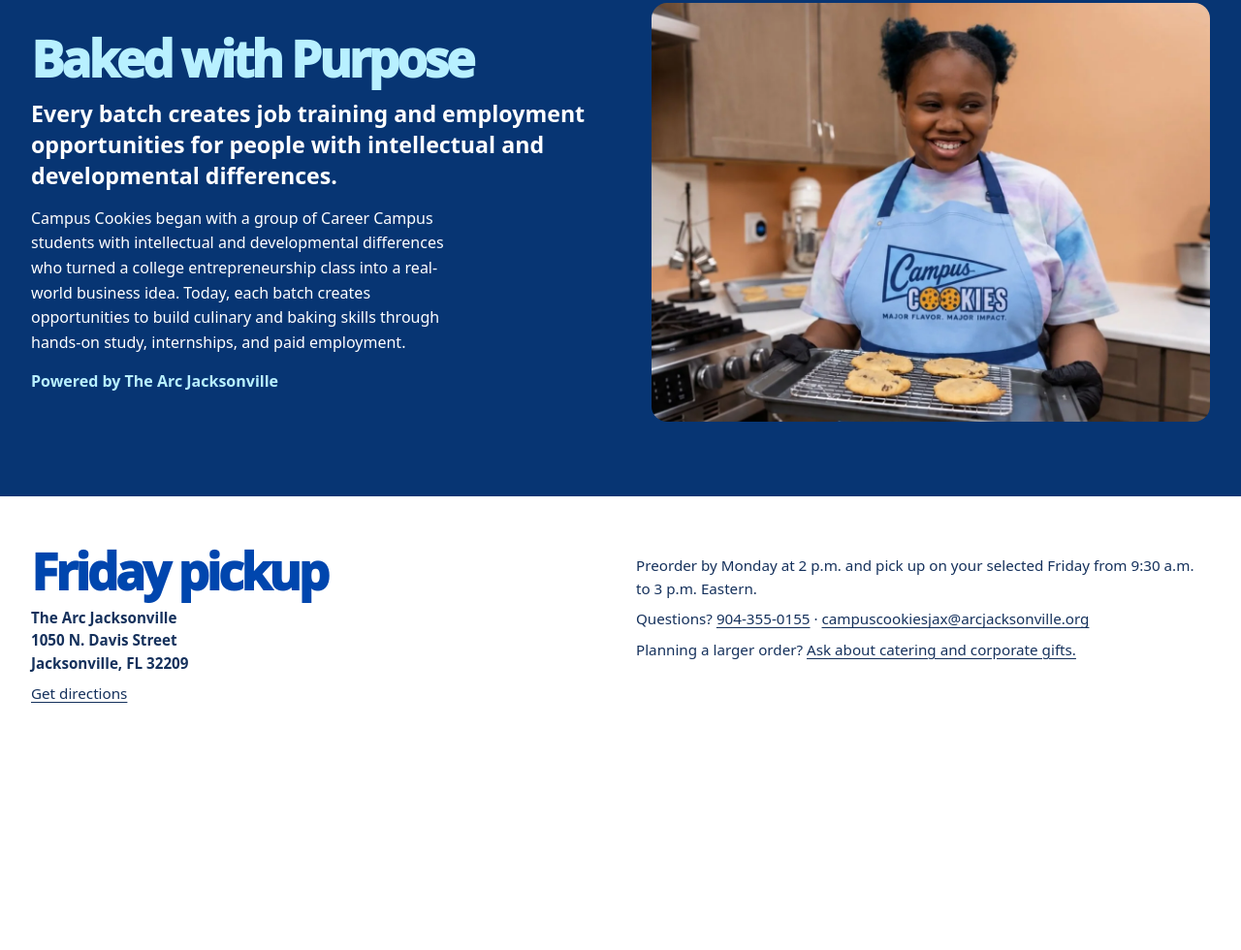
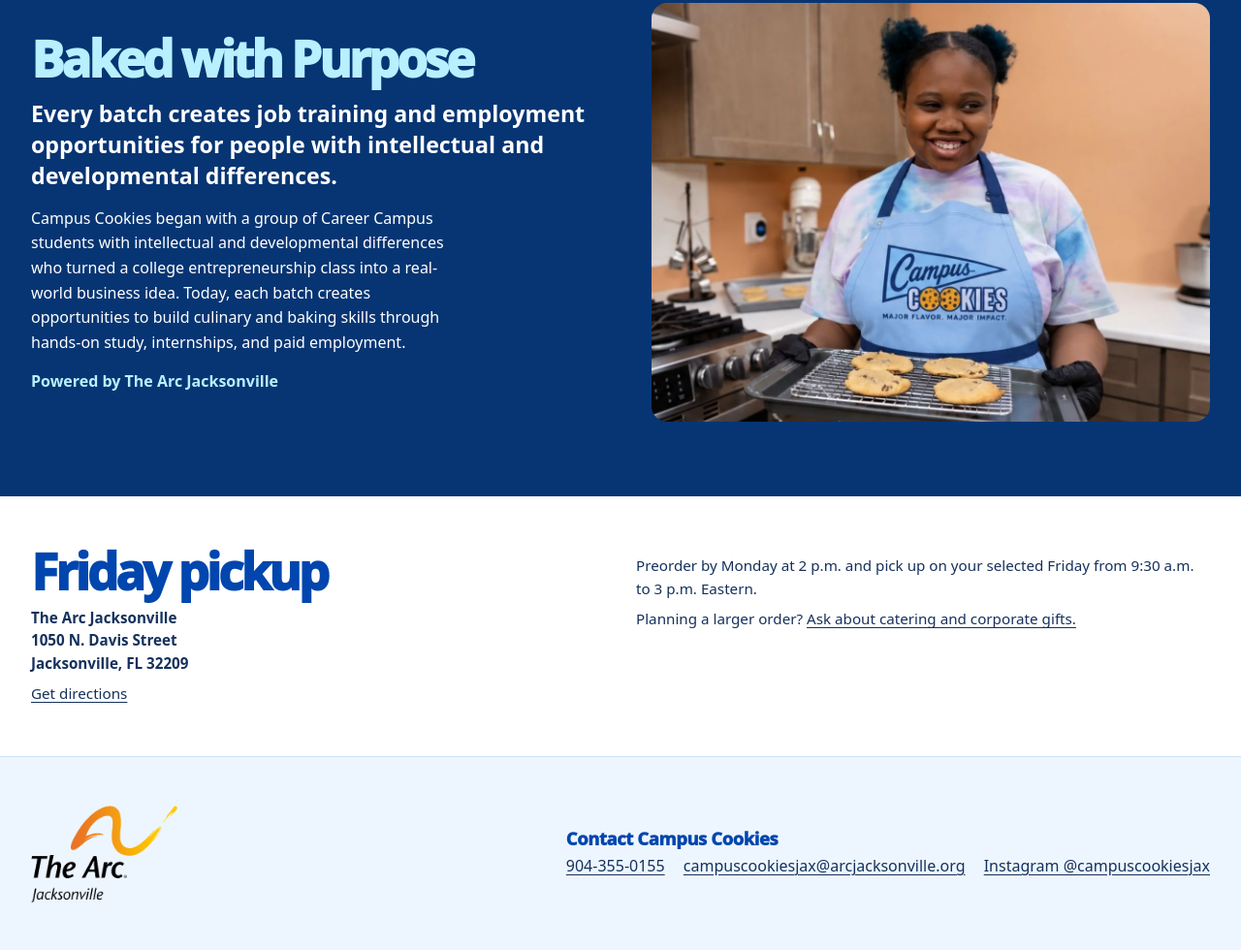
Before and after one commit to sarahtroup/Campuscookies, a plain HTML site: page index.html in a window 1280 px wide. Shown: the part 1943-2923 px from the top of the page at 97% size. Before the commit the page ends 2723 px from the top, so only its background shows below. Drawn offline with Linux system fonts and the light colour scheme.

Commit message:
Add The Arc Jacksonville logo and Campus Cookies contact footer

```diff
--- a/index.html
+++ b/index.html
@@ -129,6 +129,14 @@ h2{color:var(--blue);font-size:clamp(1.65rem,4vw,3.55rem);line-height:.98;letter
 .skip{position:absolute;left:1rem;top:1rem;transform:translateY(-200%);z-index:5;background:white;padding:.5rem}
 .skip:focus{transform:none}
 @media(max-width:42rem){.story{grid-template-columns:1fr}}
+.site-footer{background:#edf6ff;border-top:1px solid #d0e0f1;padding:clamp(1.5rem,4vw,3rem) 0}
+.footer-inner{display:flex;align-items:center;justify-content:space-between;gap:1.25rem 2.5rem;flex-wrap:wrap}
+.footer-arc{display:inline-block}
+.footer-arc img{width:clamp(7rem,15vw,9.5rem)}
+.footer-contact h2{font-size:1.15rem;letter-spacing:-.02em;margin-bottom:.5rem}
+.footer-contact ul{display:flex;flex-wrap:wrap;gap:.45rem 1.2rem;padding:0;margin:0;list-style:none}
+.footer-contact a{text-underline-offset:.2em;overflow-wrap:anywhere}
+@media(max-width:42rem){.footer-contact ul{flex-direction:column}}
 </style>
 </head>
 <body>
@@ -197,12 +205,24 @@ h2{color:var(--blue);font-size:clamp(1.65rem,4vw,3.55rem);line-height:.98;letter
 </div>
 <div>
 <p>Preorder by Monday at 2 p.m. and pick up on your selected Friday from 9:30 a.m. to 3 p.m. Eastern.</p>
-<p>Questions? <a href="tel:+19043550155">904-355-0155</a> · <a href="mailto:campuscookiesjax@arcjacksonville.org">campuscookiesjax@arcjacksonville.org</a></p>
 <p>Planning a larger order? <a href="mailto:campuscookiesjax@arcjacksonville.org?subject=Campus%20Cookies%20catering%20inquiry">Ask about catering and corporate gifts.</a></p>
 </div>
 </div>
 </section>
 </main>
+<footer class="site-footer">
+<div class="wrap footer-inner">
+<a class="footer-arc" href="https://arcjacksonville.org/"><img src="assets/the-arc-jacksonville.png" alt="The Arc Jacksonville" width="372" height="252" loading="lazy"></a>
+<section class="footer-contact" aria-labelledby="contact-title">
+<h2 id="contact-title">Contact Campus Cookies</h2>
+<ul>
+<li><a href="tel:+19043550155">904-355-0155</a></li>
+<li><a href="mailto:campuscookiesjax@arcjacksonville.org">campuscookiesjax@arcjacksonville.org</a></li>
+<li><a href="https://www.instagram.com/campuscookiesjax/">Instagram @campuscookiesjax</a></li>
+</ul>
+</section>
+</div>
+</footer>
 <script>
 const cookieCluster = document.querySelector("#hero-cookies");
 const motionButton = document.querySelector("#cookie-motion");
```
Also changed, not shown: assets/the-arc-jacksonville.png (added).
